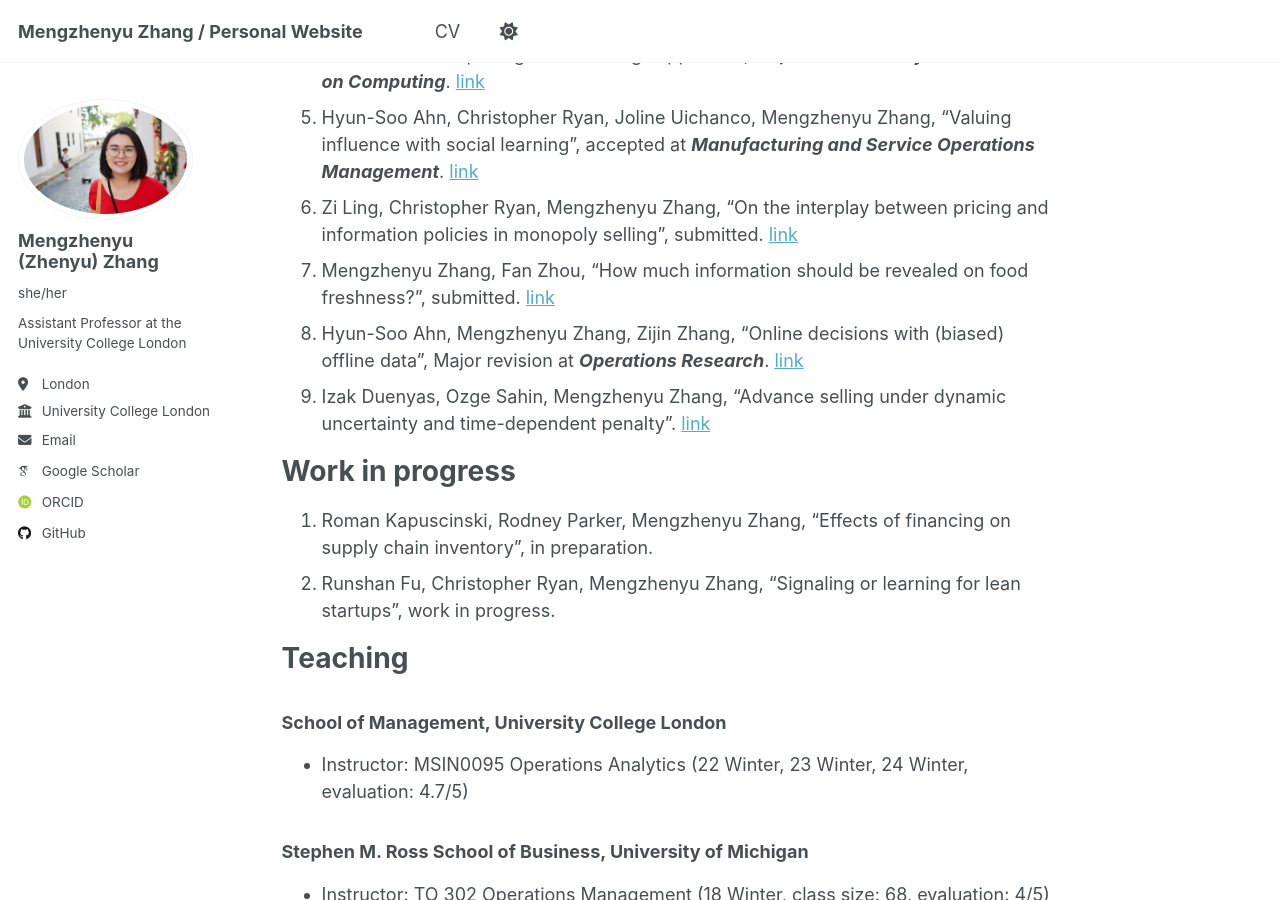
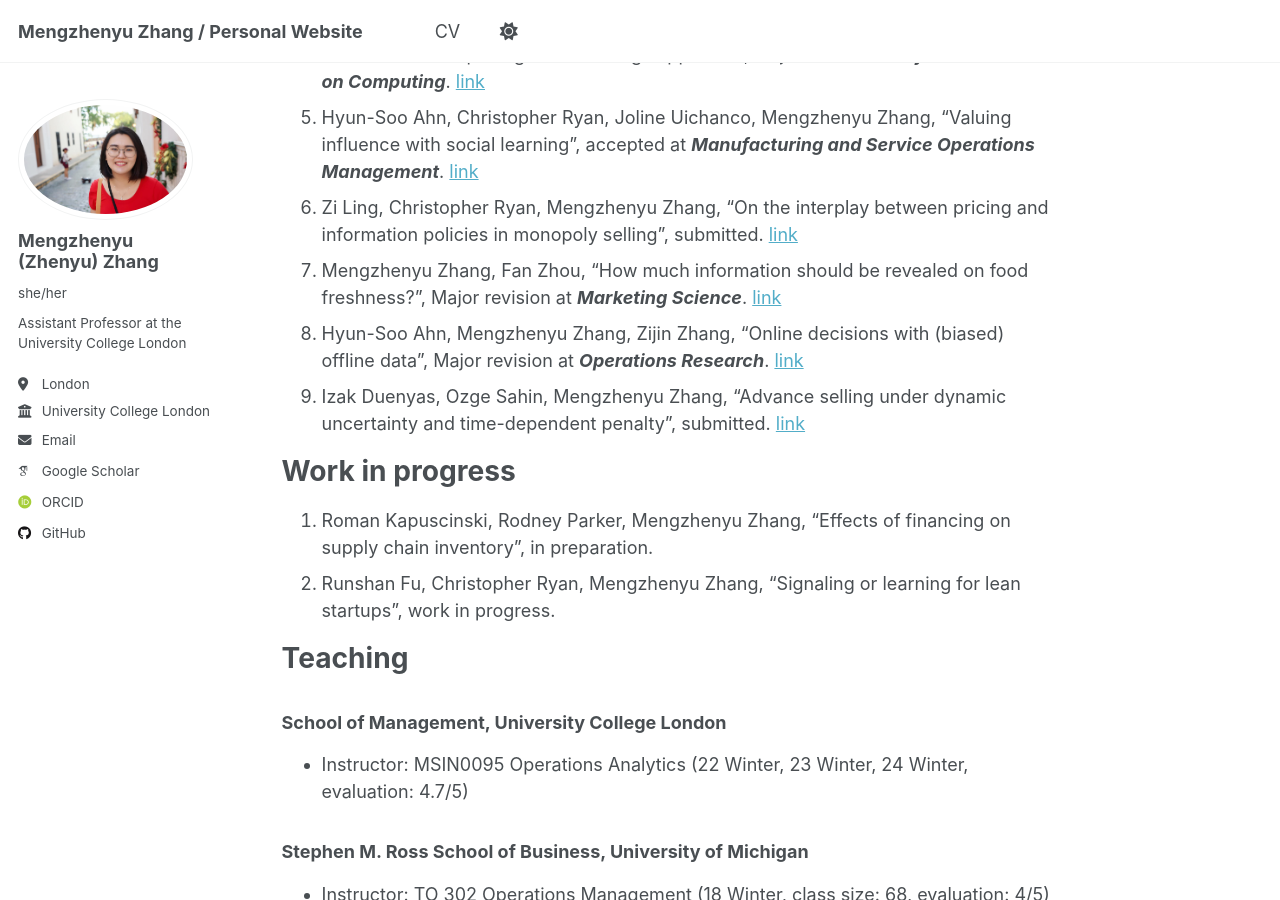
Before and after one commit to mengzhenyuzhang/mengzhenyuzhang.github.io, a Jekyll site: the page built from _pages/about.md, in a window 1280 px wide and 900 px high, scrolled down 634 px. Built offline with Jekyll 4.4.1, drawn with Linux system fonts in a browser that asks for light colours; some web fonts are replaced; a script that is not in the unit is left out.

Commit message:
Update about.md

```diff
--- a/_pages/about.md
+++ b/_pages/about.md
@@ -18,9 +18,9 @@ Research
 4. Mengzhenyu Zhang, Christopher Ryan, Wei Sun, Shivaram Subramanian, Markus Ettl, “Attribute-based pricing: A nested logit approach”, Major revision at ***Informs Journal on Computing***. [link](https://papers.ssrn.com/sol3/papers.cfm?abstract_id=4258247)
 5. Hyun-Soo Ahn, Christopher Ryan, Joline Uichanco, Mengzhenyu Zhang, “Valuing influence with social learning”, accepted at ***Manufacturing and Service Operations Management***. [link](https://papers.ssrn.com/sol3/papers.cfm?abstract_id=4527310)
 6. Zi Ling, Christopher Ryan, Mengzhenyu Zhang, “On the interplay between pricing and information policies in monopoly selling”, submitted. [link](https://papers.ssrn.com/sol3/papers.cfm?abstract_id=5047585)
-7. Mengzhenyu Zhang, Fan Zhou, “How much information should be revealed on food freshness?”, submitted. [link](https://papers.ssrn.com/sol3/papers.cfm?abstract_id=5378554)
+7. Mengzhenyu Zhang, Fan Zhou, “How much information should be revealed on food freshness?”, Major revision at ***Marketing Science***. [link](https://papers.ssrn.com/sol3/papers.cfm?abstract_id=5378554)
 8. Hyun-Soo Ahn, Mengzhenyu Zhang, Zijin Zhang, “Online decisions with (biased) offline data”, Major revision at ***Operations Research***. [link](https://papers.ssrn.com/sol3/papers.cfm?abstract_id=5350921)
-9. Izak Duenyas, Ozge Sahin, Mengzhenyu Zhang, “Advance selling under dynamic uncertainty and time-dependent penalty”. [link](https://papers.ssrn.com/sol3/papers.cfm?abstract_id=5735983)
+9. Izak Duenyas, Ozge Sahin, Mengzhenyu Zhang, “Advance selling under dynamic uncertainty and time-dependent penalty”, submitted. [link](https://papers.ssrn.com/sol3/papers.cfm?abstract_id=5735983)
 
 Work in progress
 ======
```
